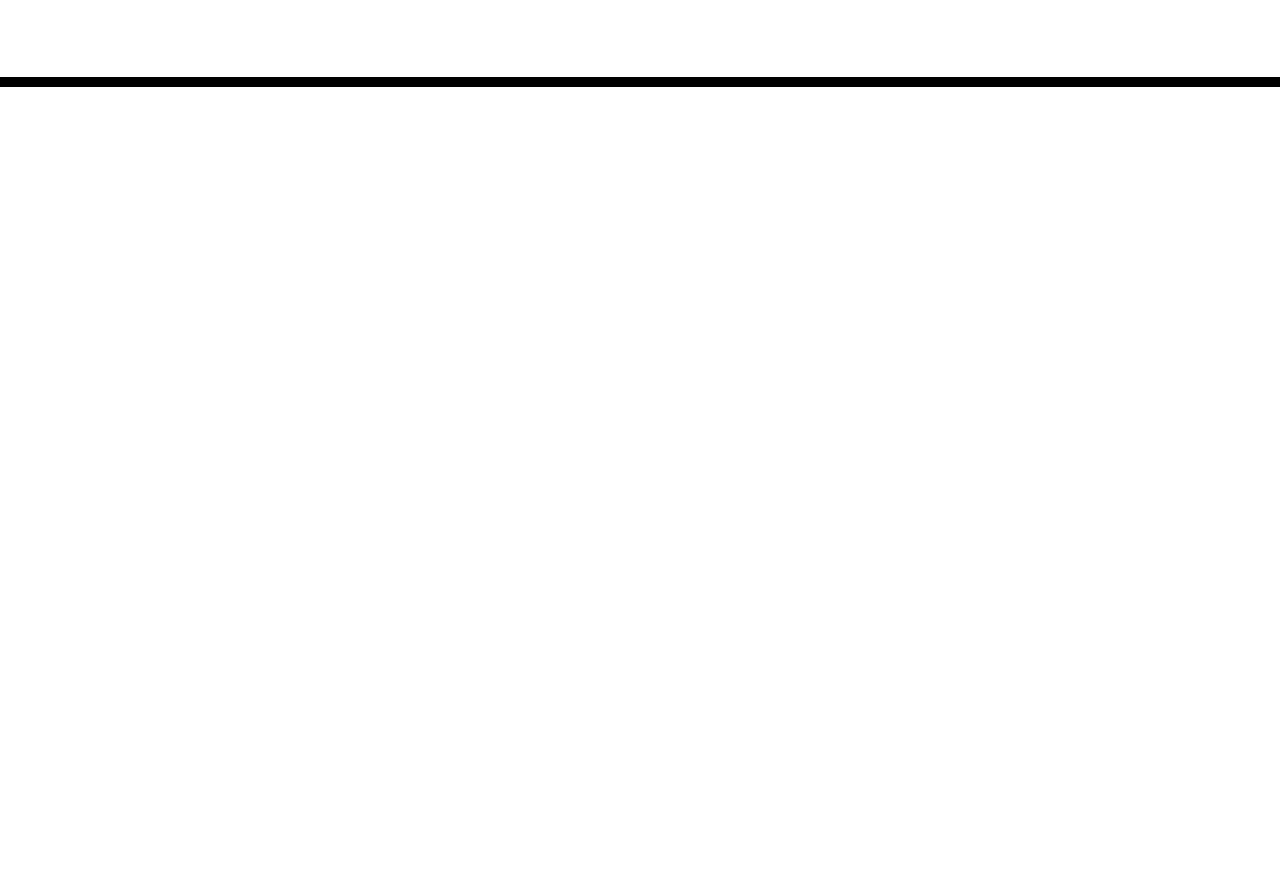
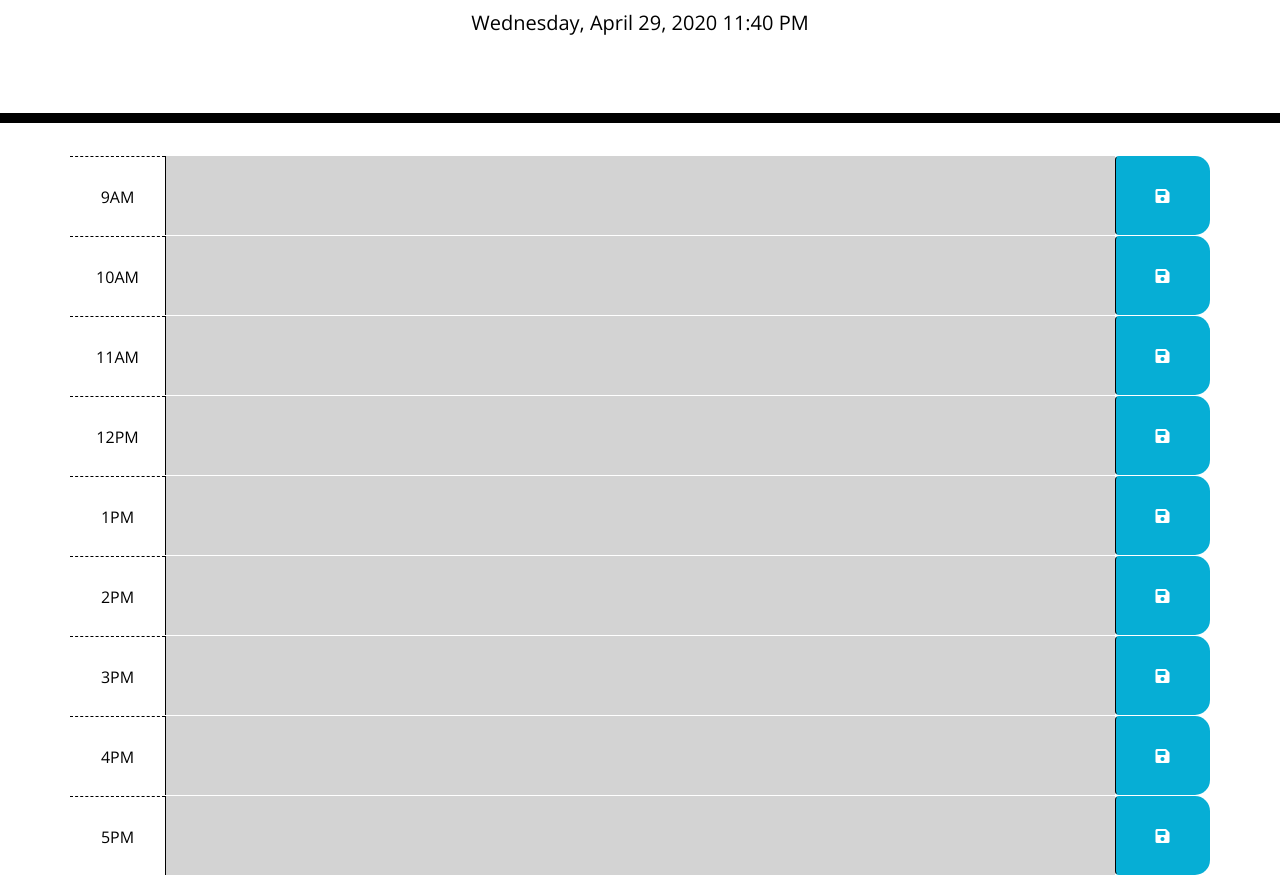
Before and after one commit to vinnielo/Daily-Planner, a plain HTML site: page index.html in a window 1280 px wide. Shown: the part 181-1056 px from the top of the page. Before the commit the page ends 800 px from the top, so only its background shows below. Drawn offline with nearby package versions, Linux system fonts and the light colour scheme.

Commit message:
updated with css and js

```diff
--- /dev/null
+++ b/assets/js/script.js
@@ -0,0 +1,44 @@
+console.log("script file is laoded!");
+//add ready event listener to the document
+$(document).ready(function() {
+    console.log("document is ready to go!");
+    //render the current time
+    var getCurrentTime = function() {
+        var currentTime = moment().format('LLLL');
+        $('#currentDay').text(currentTime);
+    }
+
+    //update the hours div with past, present future classes
+    var setTimeColor = function() {
+        //get current time
+        var getCurrentHourValue = moment().hours();
+        //get all div
+        var $allTimeBlocksArr = $(".row.time-block");
+        //check current time
+        for (var i = 0; i < $allTimeBlocksArr.length; i++) {
+            var $targetBlock = $($allTimeBlocksArr[i]);
+            var timeAttr = $targetBlock.attr('time');
+            //compare time attr with current hour value
+            if (getCurrentHourValue > timeAttr) {
+                $targetBlock.find(".description").addClass('past');
+            } else if (getCurrentHourValue < timeAttr) {
+                $targetBlock.find(".description").addClass('future');
+            } else if (getCurrentHourValue === timeAttr) {
+                $targetBlock.find(".description").addClass('present');
+            }
+        }
+    }
+
+    //local storage button function
+        //addEventListener
+        //get textarea value //event.target .closest() .find()
+        //parse in JSON format
+        //setItem into local storage
+
+    //get localstorage item then populate page
+
+    //run the functions
+    getCurrentTime();
+    setTimeColor();
+
+});
--- a/index.html
+++ b/index.html
@@ -18,7 +18,7 @@
       href="https://fonts.googleapis.com/css?family=Open+Sans&display=swap"
       rel="stylesheet"
     />
-    <link rel="stylesheet" href="style.css" />
+    <link rel="stylesheet" href="./assets/css/style.css" />
     <title>Work Day Scheduler</title>
   </head>
 
@@ -26,13 +26,84 @@
     <header class="jumbotron">
       <h1 class="display-3">Work Day Scheduler</h1>
       <p class="lead">A simple calendar app for scheduling your work day</p>
-      <p id="currentDay" class="lead"></p>
+      <p id="currentDay" class="lead">Wednesday, April 29th</p>
     </header>
     <div class="container">
-      <!-- Timeblocks go here -->
-    </div>
+      <div id="hour-9" class="row time-block" time="9">
+        <div class="col-md-1 hour">
+          9AM
+        </div>
+        <textarea class="col-md-10 description">
+        </textarea>
+        <button class="btn saveBtn col-md-1"><i class="fas fa-save"></i></button>
+      </div>
+      <div id="hour-10" class="row time-block" time="10">
+        <div class="col-md-1 hour">
+          10AM
+        </div>
+        <textarea class="col-md-10 description">
+        </textarea>
+        <button class="btn saveBtn col-md-1"><i class="fas fa-save"></i></button>
+      </div>
+      <div id="hour-11" class="row time-block"  time="11">
+        <div class="col-md-1 hour">
+          11AM
+        </div>
+        <textarea class="col-md-10 description">
+        </textarea>
+        <button class="btn saveBtn col-md-1"><i class="fas fa-save"></i></button>
+      </div>
+      <div id="hour-12" class="row time-block" time="12">
+        <div class="col-md-1 hour">
+          12PM
+        </div>
+        <textarea class="col-md-10 description">
+        </textarea>
+        <button class="btn saveBtn col-md-1"><i class="fas fa-save"></i></button>
+      </div>
+     <div id="hour-13" class="row time-block" time="13">
+        <div class="col-md-1 hour">
+          1PM
+        </div>
+        <textarea class="col-md-10 description">
+        </textarea>
+        <button class="btn saveBtn col-md-1"><i class="fas fa-save"></i></button>
+      </div>
+      <div id="hour-14" class="row time-block" time="14">
+        <div class="col-md-1 hour">
+          2PM
+        </div>
+        <textarea class="col-md-10 description">
+        </textarea>
+        <button class="btn saveBtn col-md-1"><i class="fas fa-save"></i></button>
+      </div>
+      <div id="hour-15" class="row time-block" time="15">
+       <div class="col-md-1 hour">
+          3PM
+        </div>
+        <textarea class="col-md-10 description">
+        </textarea>
+        <button class="btn saveBtn col-md-1"><i class="fas fa-save"></i></button>
+      </div>
+      <div id="hour-16" class="row time-block" time="16">
+        <div class="col-md-1 hour">
+          4PM
+        </div>
+        <textarea class="col-md-10 description">
+        </textarea>
+        <button class="btn saveBtn col-md-1"><i class="fas fa-save"></i></button>
+      </div>
+      <div id="hour-17" class="row time-block" time="17">
+        <div class="col-md-1 hour">
+          5PM
+        </div>
+        <textarea class="col-md-10 description">
+        </textarea>
+        <button class="btn saveBtn col-md-1"><i class="fas fa-save"></i></button>
+      </div>
 
     <script src="https://code.jquery.com/jquery-3.4.1.min.js"></script>
     <script src="https://cdnjs.cloudflare.com/ajax/libs/moment.js/2.24.0/moment.min.js"></script>
+    <script src="assets/js/script.js"></script>
   </body>
 </html>
```
Also changed, not shown: assets/css/style.css (line endings or trailing spaces).
